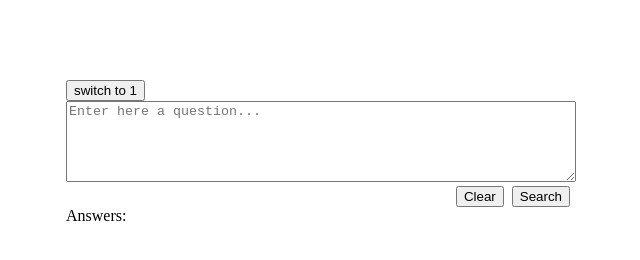
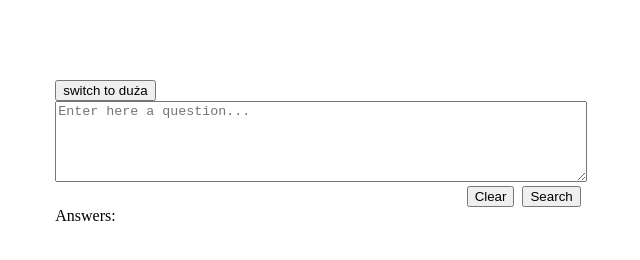
Before and after one commit to SzymonLeja/SzymonLeja.github.io, a plain HTML site: page secondIndex.html in a window 1280 px wide. Shown: the whole page, without its empty margins (322-962 px from the left). Drawn offline with Linux system fonts and the light colour scheme.

Commit message:
Update secondIndex.html

```diff
--- a/secondIndex.html
+++ b/secondIndex.html
@@ -1327,7 +1327,7 @@ e = this, t = function() {
 <body>
     <div id="container">
         <div>
-            <button onclick="window.location.href='index.html'">switch to 1</button>
+            <button onclick="window.location.href='index.html'">switch to duża</button>
             <textarea id="question" rows="5" cols="50" placeholder="Enter here a question..."></textarea>
             <div id="buttons-group">
                 <button id="clear">Clear</button>
```
